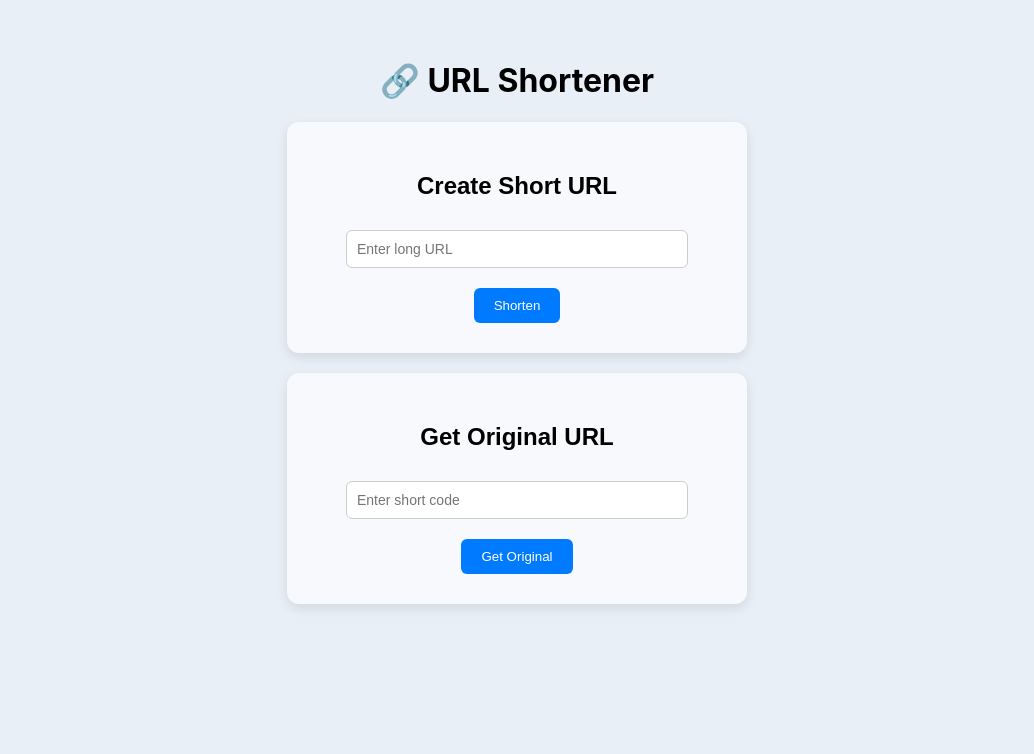
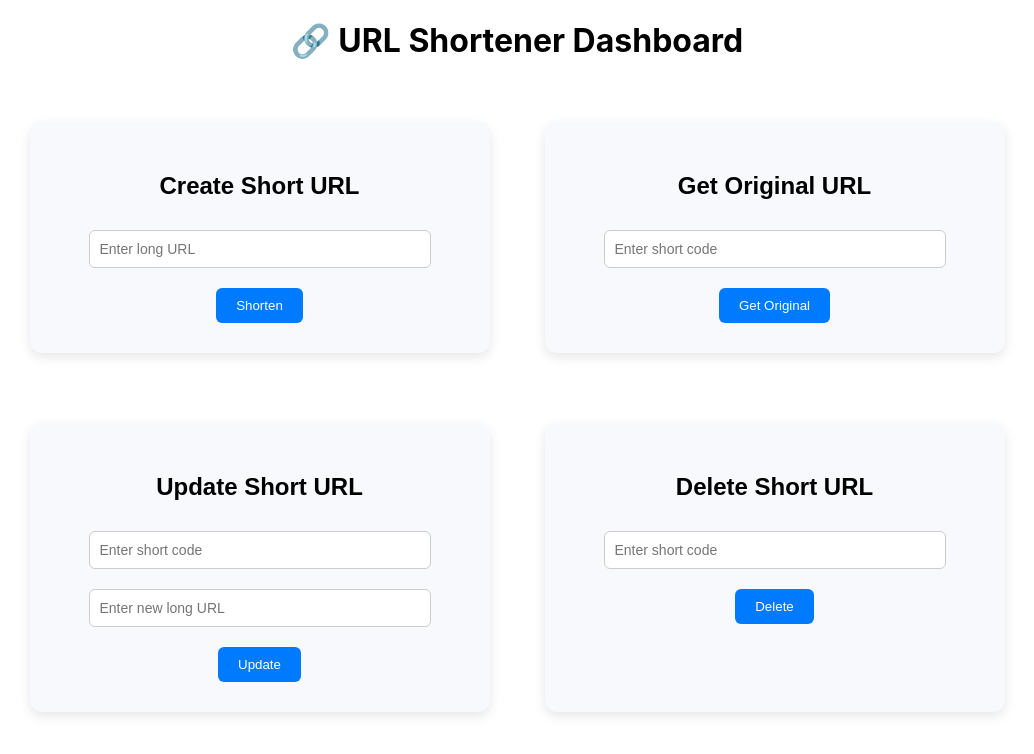
Before and after one commit to Alishafa123/MuhammadAli-innovaxel-Shafa, a React (Create React App) app in the folder frontend/: page / in a window 1280 px wide. Shown: the top 754 px of the page, without its empty margins (123-1157 px from the left). Built offline with nearby package versions, Linux system fonts and the light colour scheme.

Commit message:
update and delete feature added

```diff
--- a/frontend/src/App.css
+++ b/frontend/src/App.css
@@ -1,38 +1,8 @@
-.App {
-  text-align: center;
+.grid-container {
+  display: grid;
+  grid-template-columns: repeat(2, 1fr);
+  gap: 30px;
+  padding: 20px;
+  max-width: 1000px;
+  margin: 0 auto;
 }
-
-.App-logo {
-  height: 40vmin;
-  pointer-events: none;
-}
-
-@media (prefers-reduced-motion: no-preference) {
-  .App-logo {
-    animation: App-logo-spin infinite 20s linear;
-  }
-}
-
-.App-header {
-  background-color: #282c34;
-  min-height: 100vh;
-  display: flex;
-  flex-direction: column;
-  align-items: center;
-  justify-content: center;
-  font-size: calc(10px + 2vmin);
-  color: white;
-}
-
-.App-link {
-  color: #61dafb;
-}
-
-@keyframes App-logo-spin {
-  from {
-    transform: rotate(0deg);
-  }
-  to {
-    transform: rotate(360deg);
-  }
-}
--- a/frontend/src/App.js
+++ b/frontend/src/App.js
@@ -1,13 +1,20 @@
 import React from 'react';
+import './App.css';
 import CreateShortUrl from './components/CreateShortUrl';
 import GetOriginalUrl from './components/GetOriginalUrl';
+import UpdateShortUrl from './components/UpdateShortUrl';
+import DeleteShortUrl from './components/DeleteShortUrl';
 
 function App() {
   return (
-    <div style={{ backgroundColor: '#e9eff6', minHeight: '100vh', padding: '40px' }}>
-      <h1 style={{ textAlign: 'center' }}>🔗 URL Shortener</h1>
-      <CreateShortUrl />
-      <GetOriginalUrl />
+    <div>
+      <h1 style={{ textAlign: 'center' }}>🔗 URL Shortener Dashboard</h1>
+      <div className="grid-container">
+        <CreateShortUrl />
+        <GetOriginalUrl />
+        <UpdateShortUrl />
+        <DeleteShortUrl />
+      </div>
     </div>
   );
 }
--- /dev/null
+++ b/frontend/src/components/DeleteShortUrl.js
@@ -0,0 +1,44 @@
+import React, { useState } from 'react';
+import styles from '../style';
+
+const DeleteShortUrl = () => {
+  const [shortCode, setShortCode] = useState('');
+  const [message, setMessage] = useState('');
+  const [error, setError] = useState('');
+
+  const handleDelete = async () => {
+    setMessage('');
+    setError('');
+    try {
+      const res = await fetch(`http://localhost:8000/shorten/${shortCode}`, {
+        method: 'DELETE'
+      });
+      if (res.status === 204) {
+        setMessage('URL deleted successfully!');
+      } else {
+        const data = await res.json();
+        throw new Error(data.error || 'Deletion failed');
+      }
+    } catch (err) {
+      setError(err.message);
+    }
+  };
+
+  return (
+    <div style={styles.card}>
+      <h2>Delete Short URL</h2>
+      <input
+        type="text"
+        placeholder="Enter short code"
+        value={shortCode}
+        onChange={(e) => setShortCode(e.target.value)}
+        style={styles.input}
+      />
+      <button onClick={handleDelete} style={styles.button}>Delete</button>
+      {message && <p style={{ color: 'green' }}>{message}</p>}
+      {error && <p style={styles.error}>{error}</p>}
+    </div>
+  );
+};
+
+export default DeleteShortUrl;
--- a/frontend/src/components/GetOriginalUrl.js
+++ b/frontend/src/components/GetOriginalUrl.js
@@ -1,5 +1,5 @@
+import React, { useState } from 'react';
 import styles from '../style';
-import React, { useState } from 'react';
 
 const GetOriginalUrl = () => {
   const [shortCode, setShortCode] = useState('');
@@ -35,18 +35,23 @@ const GetOriginalUrl = () => {
         style={styles.input}
       />
       <button onClick={handleFetch} style={styles.button}>Get Original</button>
+
       {urlData && (
+        <div>
           <p>
             Original URL:{' '}
             <a
-            href={urlData.url.startsWith('http') ? urlData.url : `${urlData.url}`}
+              href={urlData.url}
               target="_blank"
               rel="noreferrer"
             >
               {urlData.url}
             </a>
           </p>
+          <p><strong>Access Count:</strong> {urlData.accessCount}</p>
+        </div>
       )}
+
       {error && <p style={styles.error}>{error}</p>}
     </div>
   );
--- /dev/null
+++ b/frontend/src/components/UpdateShortUrl.js
@@ -0,0 +1,52 @@
+import React, { useState } from 'react';
+import styles from '../style';
+
+const UpdateShortUrl = () => {
+  const [shortCode, setShortCode] = useState('');
+  const [newUrl, setNewUrl] = useState('');
+  const [message, setMessage] = useState('');
+  const [error, setError] = useState('');
+
+  const handleUpdate = async () => {
+    setMessage('');
+    setError('');
+    const updatedUrl = newUrl.startsWith('http') ? newUrl : `https://${newUrl}`;
+    try {
+      const res = await fetch(`http://localhost:8000/shorten/${shortCode}`, {
+        method: 'PUT',
+        headers: { 'Content-Type': 'application/json' },
+        body: JSON.stringify({ url: updatedUrl })
+      });
+      const data = await res.json();
+      if (!res.ok) throw new Error(data.error || 'Update failed');
+      setMessage('URL updated successfully!');
+    } catch (err) {
+      setError(err.message);
+    }
+  };
+
+  return (
+    <div style={styles.card}>
+      <h2>Update Short URL</h2>
+      <input
+        type="text"
+        placeholder="Enter short code"
+        value={shortCode}
+        onChange={(e) => setShortCode(e.target.value)}
+        style={styles.input}
+      />
+      <input
+        type="text"
+        placeholder="Enter new long URL"
+        value={newUrl}
+        onChange={(e) => setNewUrl(e.target.value)}
+        style={styles.input}
+      />
+      <button onClick={handleUpdate} style={styles.button}>Update</button>
+      {message && <p style={{ color: 'green' }}>{message}</p>}
+      {error && <p style={styles.error}>{error}</p>}
+    </div>
+  );
+};
+
+export default UpdateShortUrl;
```
Lines whose indentation alone changed are shown as unchanged.
